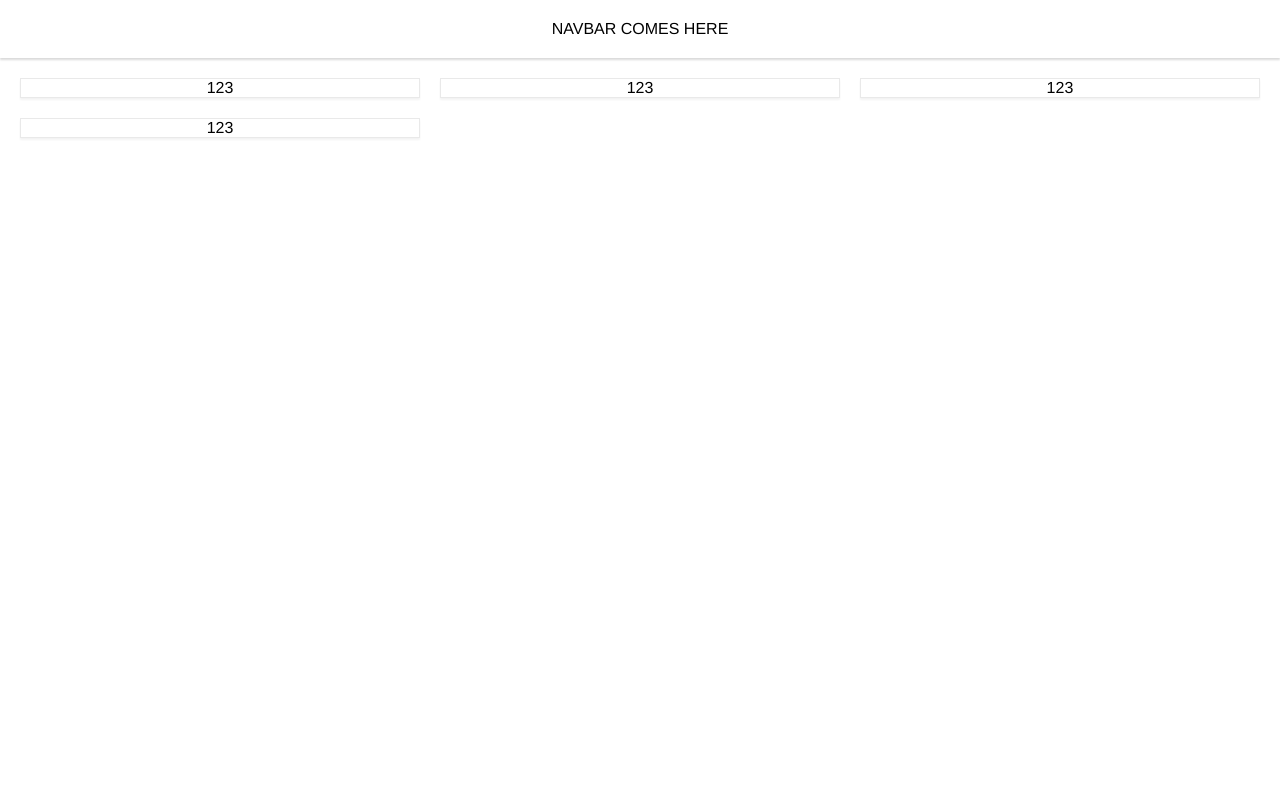
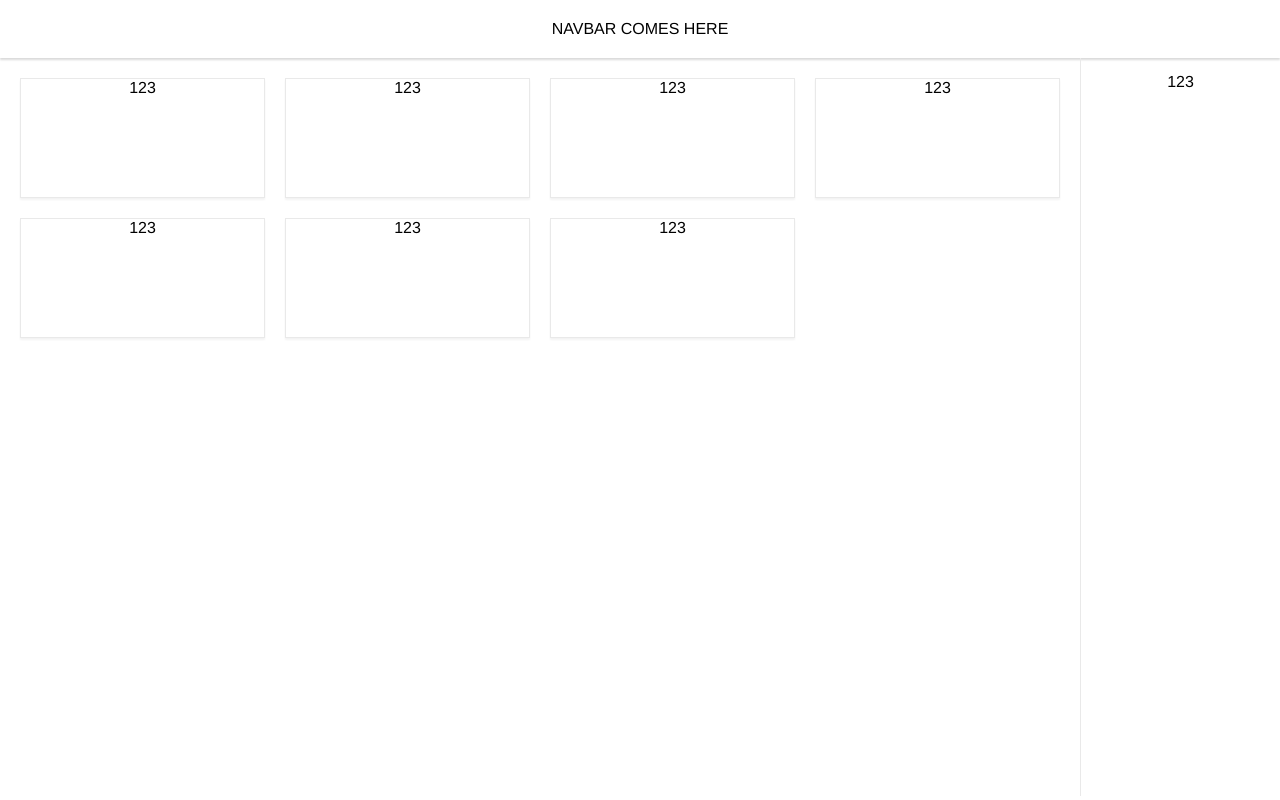
Before and after one commit to blueStragglr/myref-front, a Vue app: page / in a window 1280 px wide. Built offline with nearby package versions, Linux system fonts and the light colour scheme.

Commit message:
layout modified

```diff
--- a/src/components/foodList.vue
+++ /dev/null
@@ -1,113 +0,0 @@
-<template>
-  <div class="hello">
-    <h1>{{ msg }}</h1>
-    <h2>Essential Links</h2>
-    <ul>
-      <li>
-        <a
-          href="https://vuejs.org"
-          target="_blank"
-        >
-          Core Docs
-        </a>
-      </li>
-      <li>
-        <a
-          href="https://forum.vuejs.org"
-          target="_blank"
-        >
-          Forum
-        </a>
-      </li>
-      <li>
-        <a
-          href="https://chat.vuejs.org"
-          target="_blank"
-        >
-          Community Chat
-        </a>
-      </li>
-      <li>
-        <a
-          href="https://twitter.com/vuejs"
-          target="_blank"
-        >
-          Twitter
-        </a>
-      </li>
-      <br>
-      <li>
-        <a
-          href="http://vuejs-templates.github.io/webpack/"
-          target="_blank"
-        >
-          Docs for This Template
-        </a>
-      </li>
-    </ul>
-    <h2>Ecosystem</h2>
-    <ul>
-      <li>
-        <a
-          href="http://router.vuejs.org/"
-          target="_blank"
-        >
-          vue-router
-        </a>
-      </li>
-      <li>
-        <a
-          href="http://vuex.vuejs.org/"
-          target="_blank"
-        >
-          vuex
-        </a>
-      </li>
-      <li>
-        <a
-          href="http://vue-loader.vuejs.org/"
-          target="_blank"
-        >
-          vue-loader
-        </a>
-      </li>
-      <li>
-        <a
-          href="https://github.com/vuejs/awesome-vue"
-          target="_blank"
-        >
-          awesome-vue
-        </a>
-      </li>
-    </ul>
-  </div>
-</template>
-
-<script>
-export default {
-  name: 'HelloWorld',
-  data () {
-    return {
-      msg: 'Welcome to Your Vue.js App'
-    }
-  }
-}
-</script>
-
-<!-- Add "scoped" attribute to limit CSS to this component only -->
-<style scoped>
-h1, h2 {
-  font-weight: normal;
-}
-ul {
-  list-style-type: none;
-  padding: 0;
-}
-li {
-  display: inline-block;
-  margin: 0 10px;
-}
-a {
-  color: #42b983;
-}
-</style>
--- a/src/components/index.vue
+++ b/src/components/index.vue
@@ -4,15 +4,16 @@
       NAVBAR COMES HERE
     </div>
     <ingredient/>
-    <div class=""></div>
+    <sidebar/>
   </div>
 </template>
 
 <script>
 import Ingredient from "./subcomponents/mainContent";
+import Sidebar from "./subcomponents/sidebar";
 export default {
   name: 'HelloWorld',
-  components: {Ingredient},
+  components: {Sidebar, Ingredient},
   data () {
 
     // const ingredientExample = [{'소고기', '육류'}];
@@ -28,10 +29,16 @@ export default {
 *{
   box-sizing: border-box;
 }
+
+.container{
+  display: flex;
+  flex-wrap: wrap;
+}
 .navbar{
   background-color: #ffffff;
   box-shadow: 0 2px 2px 0 rgba(0,0,0,0.15);
   padding: 20px;
+  flex: 1 1 100%;
 }
 
 </style>
--- a/src/components/subcomponents/ingredientElement.vue
+++ b/src/components/subcomponents/ingredientElement.vue
@@ -1,5 +1,7 @@
 <template>
-    <div></div>
+    <div class="ingredient-item">
+      123
+    </div>
 </template>
 
 <script>
@@ -9,5 +11,11 @@
 </script>
 
 <style scoped>
-
+  .ingredient-item {
+    flex: 0 1 calc(100% / 4 - 20px);
+    border: 1px solid #e9e9e9;
+    margin: 10px;
+    height: 120px;
+    box-shadow: 0 2px 2px 0 rgba(0, 0, 0, 0.05);
+  }
 </style>
--- a/src/components/subcomponents/mainContent.vue
+++ b/src/components/subcomponents/mainContent.vue
@@ -1,38 +1,41 @@
 <template>
-  <div id="ingredient">
-    <div class="ingredient-item">
-      123
-    </div>
-    <div class="ingredient-item">
-      123
-    </div>
-    <div class="ingredient-item">
-      123
-    </div>
-    <div class="ingredient-item">
-      123
+  <div class="main-contents">
+    <div class="ingredient-wrap">
+      <ingredient-element/>
+      <ingredient-element/>
+      <ingredient-element/>
+      <ingredient-element/>
+      <ingredient-element/>
+      <ingredient-element/>
+      <ingredient-element/>
     </div>
   </div>
 </template>
 
 <script>
+  import IngredientElement from "./ingredientElement";
   export default {
-    name: "mainContent"
+    name: "mainContent",
+    components: {IngredientElement}
   }
 </script>
 
 <style scoped>
-  #ingredient {
+
+  .main-contents {
+    flex: 1 1 calc(100% - 220px);
+    padding: 10px;
+    height: calc(100vh - 62px);
+  }
+  @media screen and (max-width: 480px) {
+    .main-contents {
+      flex: 1 1 100%;
+    }
+  }
+  .ingredient-wrap{
     display: flex;
     flex-wrap: wrap;
-    padding: 10px;
   }
 
-  .ingredient-item {
-    flex: 0 1 calc(100% / 3 - 20px);
-    border: 1px solid #e9e9e9;
-    margin: 10px;
-    box-shadow: 0 2px 2px 0 rgba(0, 0, 0, 0.05);
-  }
 
 </style>
--- a/src/components/subcomponents/sidebar.vue
+++ b/src/components/subcomponents/sidebar.vue
@@ -1,5 +1,7 @@
 <template>
-    <div></div>
+    <div class="sidebar">
+      123
+    </div>
 </template>
 
 <script>
@@ -9,5 +11,15 @@
 </script>
 
 <style scoped>
+.sidebar{
+  width: 200px;
+  padding: 15px;
+  border-left: 1px solid #e9e9e9;
 
+}
+@media screen and (max-width: 480px) {
+  .sidebar{
+    flex: 1 1 100%;
+  }
+}
 </style>
--- a/src/router/index.js
+++ b/src/router/index.js
@@ -1,7 +1,6 @@
 import Vue from 'vue'
 import Router from 'vue-router'
 import index from '@/components/index'
-import foodList from '@/components/foodList'
 
 Vue.use(Router)
 
@@ -11,11 +10,6 @@ export default new Router({
       path: '/',
       name: 'index',
       component: index
-    },
-    {
-      path: '/foodList',
-      name: foodList,
-      component: foodList
     }
   ]
 })
```
